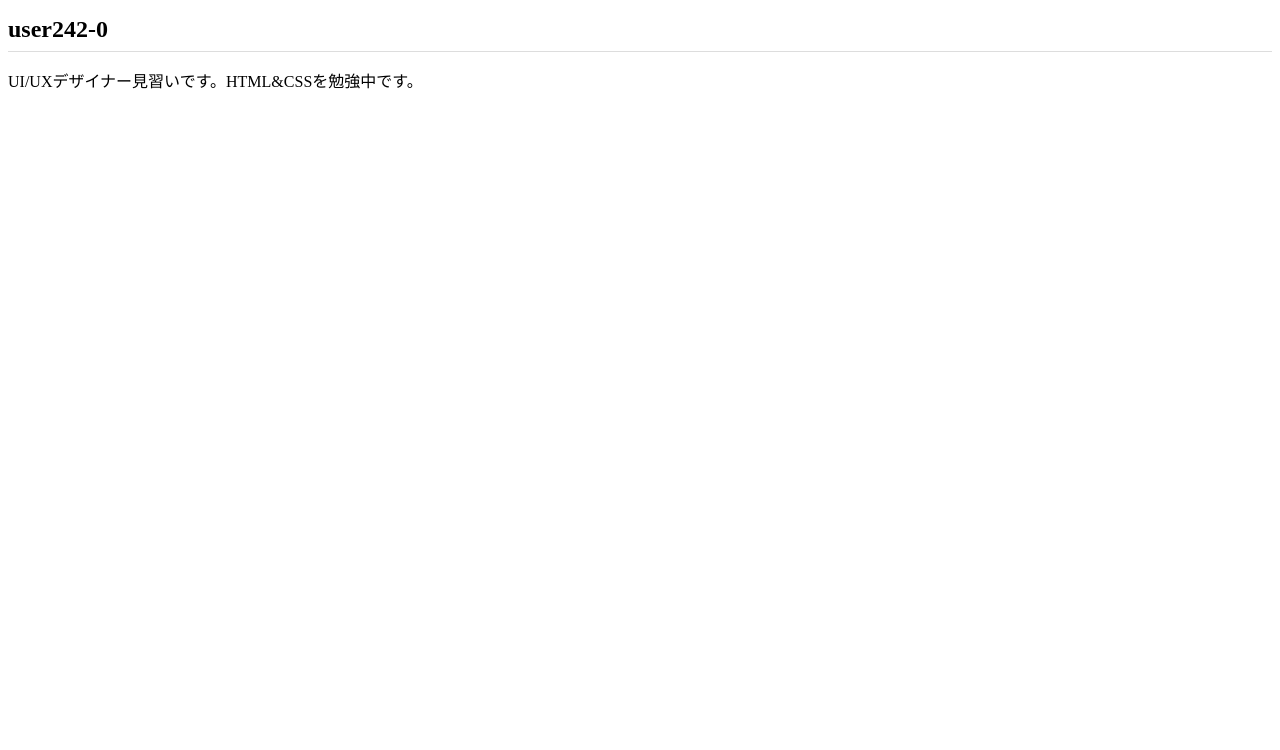
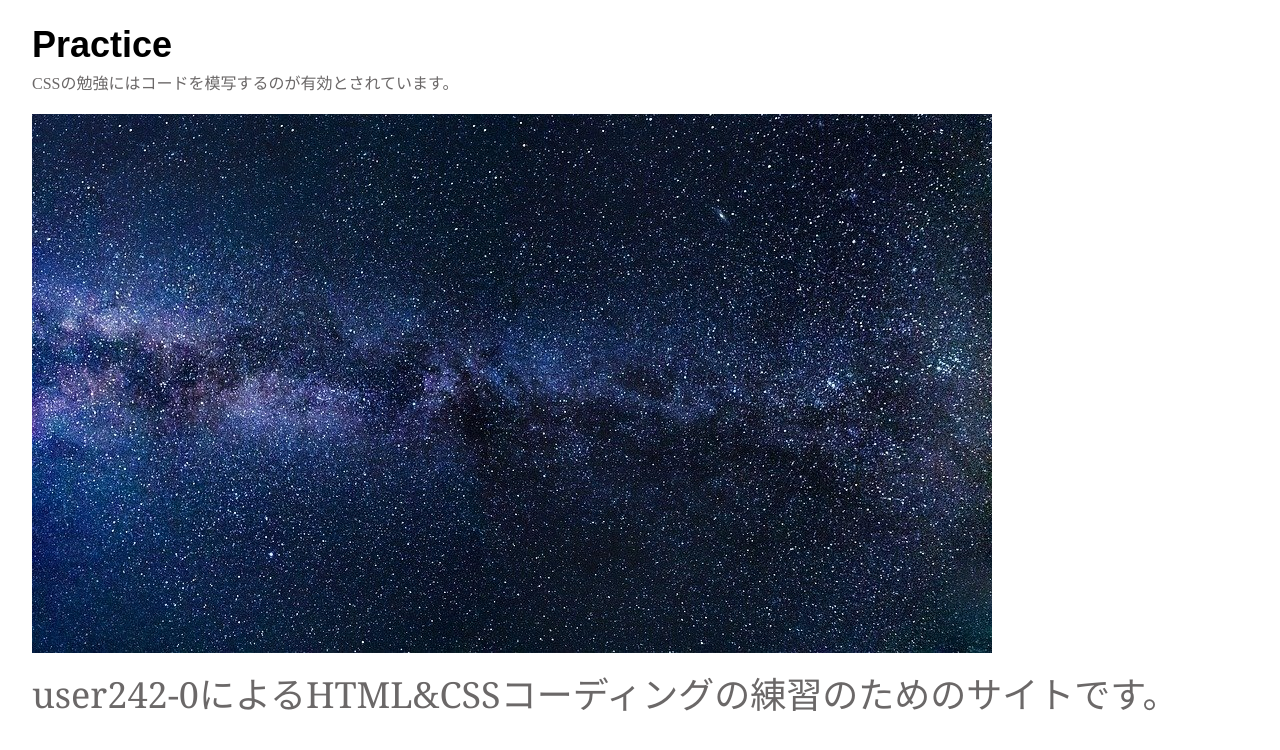
Before and after one commit to user242-0/user242-0.github.io, a plain HTML site: page index.html in a window 1280 px wide. Drawn offline with Linux system fonts and the light colour scheme.

Commit message:
Add files via upload

```diff
--- a/css/style.css
+++ b/css/style.css
@@ -1,5 +1,21 @@
 h1 {
-  font-size: 24px;
-  padding-bottom: 8px;
-  border-bottom: 1px solid #ddd;
+  font-family: 'Anton', sans-serif;
+  font-size: 36px;
+  margin: 24px 0 0 24px;
 }
+
+div.intro p {
+  color: rgb(107, 104, 104);
+  margin: 4px 0 0 24px;
+}
+
+div.milkyway img {
+  margin: 20px 0 0 24px;
+}
+
+div.explain p {
+  font-family: Georgia, '游明朝', YuMincho, 'Hiragino Mincho ProN', Meiryo, serif;
+  color: rgb(107, 104, 104);
+  font-size: 36px;
+  margin: 9px 0 0 24px;
+}
--- a/index.html
+++ b/index.html
@@ -2,11 +2,21 @@
 <html lang="ja">
 <head>
   <meta charset="utf-8">
-  <title>user242-0のポートフォリオサイト</title>
+  <title>user242-0のサイト</title>
   <link rel="stylesheet" href="css/style.css">
 </head>
 <body>
-  <h1>user242-0</h1>
-  <p>UI/UXデザイナー見習いです。HTML&CSSを勉強中です。</p>
+  <div class="intro">
+    <h1>Practice</h1>
+    <p>CSSの勉強にはコードを模写するのが有効とされています。</p>
+  </div>
+
+  <div class="milkyway">
+    <img src="img/milkyway.jpg" alt="天の川">
+  </div>
+
+  <div class="explain">
+    <p>user242-0によるHTML&CSSコーディングの練習のためのサイトです。</p>
+  </div>
 </body>
 </html>
```
Also changed, not shown: img/milkyway.jpg (added).
